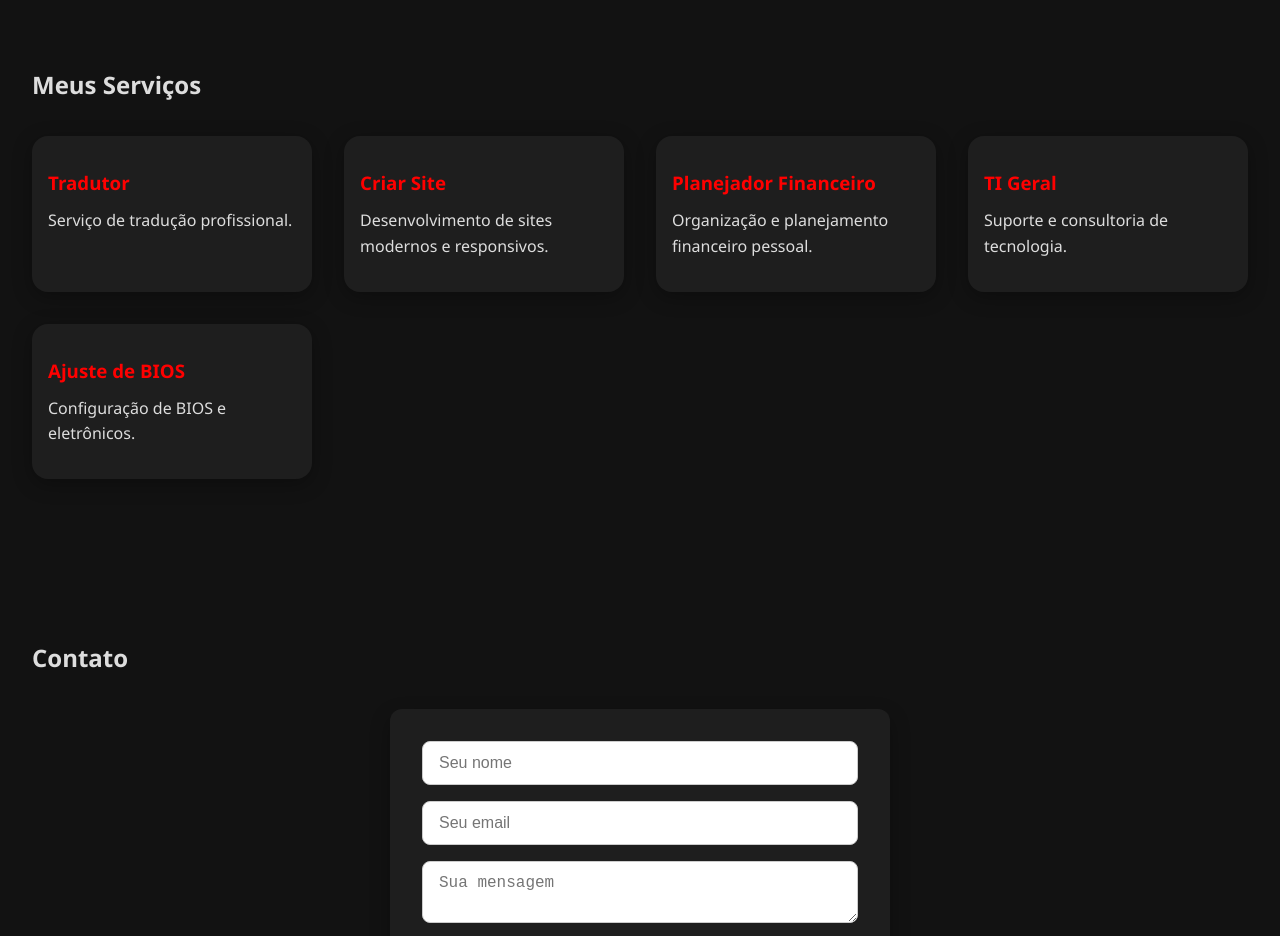
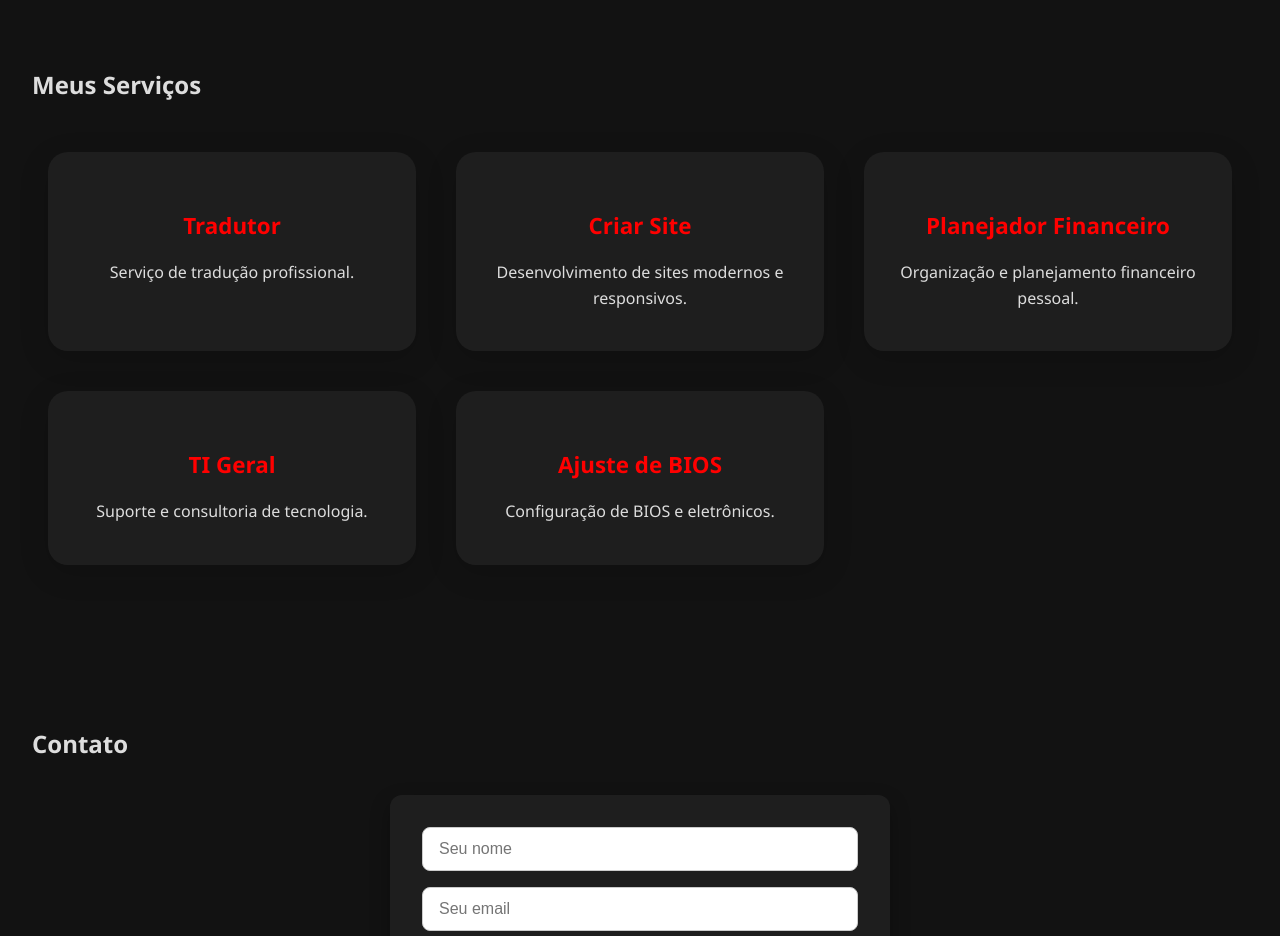
Before and after one commit to Madson-Ferreira/portifolio, a plain HTML site: page index.html in a window 1280 px wide. Shown: the part 1100-2036 px from the top of the page. Drawn offline with Linux system fonts and the light colour scheme.

Commit message:
Update styles.css

```diff
--- a/styles.css
+++ b/styles.css
@@ -246,41 +246,67 @@ header {
   text-align:center;
 }
 
-/* Services Cards */
-.work-grid{
-  display:grid;
-  grid-template-columns:repeat(auto-fit,minmax(250px,1fr));
-  gap:2rem;
-  margin-top:2rem;
+/* Grid de Serviços */
+.work-grid {
+  display: grid;
+  grid-template-columns: repeat(auto-fit, minmax(280px, 1fr));
+  gap: 2.5rem;
+  margin-top: 3rem;
+  padding: 0 1rem;
 }
 
-.service-card{
-  background:var(--secondary-bg);
-  padding:2rem 1rem;
-  border-radius:16px;
-  box-shadow:0 5px 20px rgba(0,0,0,0.3);
-  transition:transform 0.3s,box-shadow 0.3s;
-  opacity:0;
-  transform:translateY(30px);
+/* Card */
+.service-card {
+  background: var(--secondary-bg);
+  padding: 2.5rem 2rem;
+  border-radius: 20px;
+  box-shadow: 0 8px 30px rgba(0,0,0,0.15);
+  text-align: center;
+  transition: all 0.35s ease;
+  opacity: 0;
+  transform: translateY(40px);
 }
 
-.service-card:hover{
-  transform:translateY(-10px) scale(1.03);
-  box-shadow:0 12px 35px var(--primary-hover);
+/* Animação ao carregar */
+.service-card.fade-in {
+  opacity: 1;
+  transform: translateY(0);
 }
 
-.service-card.fade-in{
-  opacity:1;
-  transform:translateY(0);
+/* Efeito no hover */
+.service-card:hover {
+  transform: translateY(-12px) scale(1.04);
+  box-shadow: 0 15px 40px rgba(0,0,0,0.2),
+              0 0 15px var(--primary-hover);
 }
 
-.service-card h3{
-  color:var(--primary);
-  margin-bottom:10px;
+/* Título */
+.service-card h3 {
+  color: var(--primary);
+  font-size: 1.4rem;
+  font-weight: 600;
+  margin: 1rem 0;
 }
 
-.service-card p{
-  color:var(--text);
+/* Texto */
+.service-card p {
+  color: var(--text);
+  font-size: 1rem;
+  line-height: 1.6;
+}
+
+/* Ícones (caso use) */
+.service-card i,
+.service-card svg {
+  font-size: 2.5rem;
+  color: var(--primary);
+  margin-bottom: 1rem;
+  transition: color 0.3s ease;
+}
+
+.service-card:hover i,
+.service-card:hover svg {
+  color: var(--primary-hover);
 }
 
 /* Contact */
```
